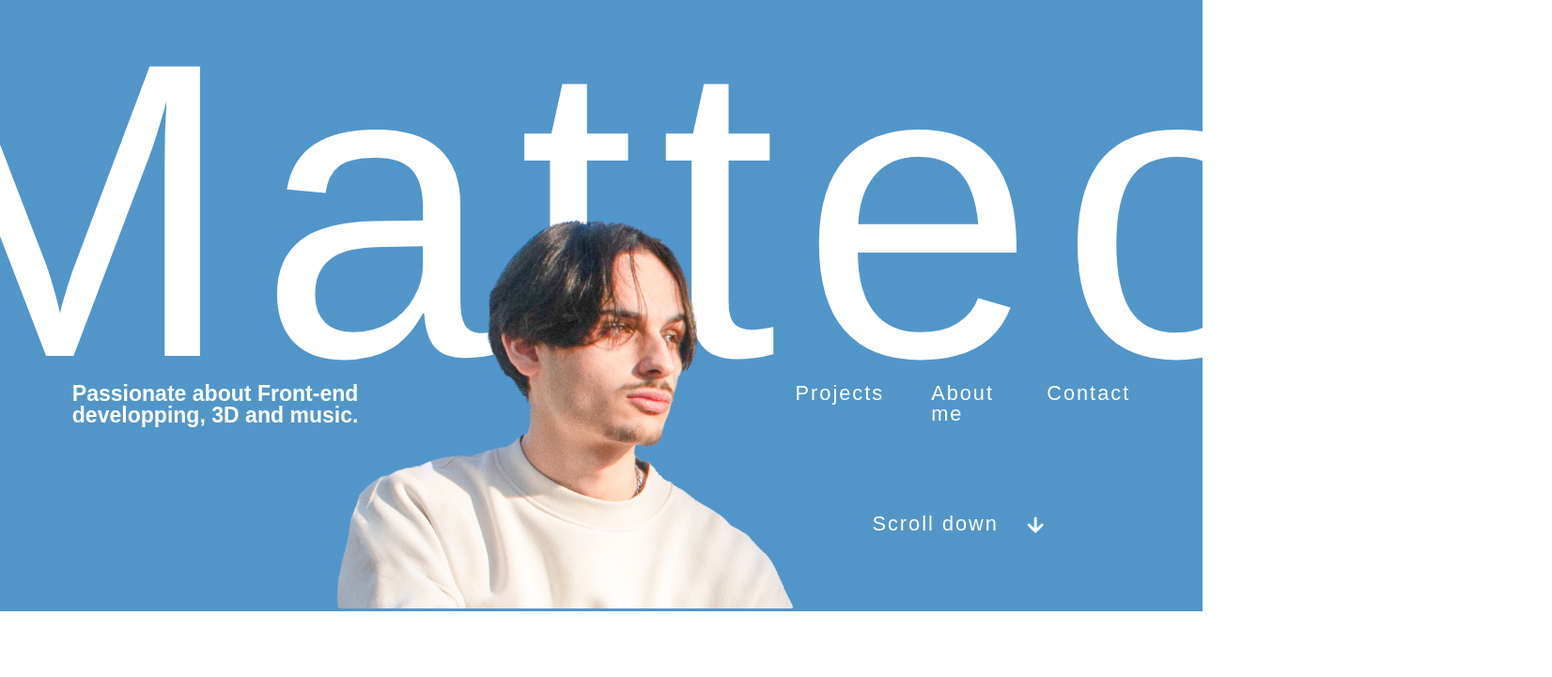
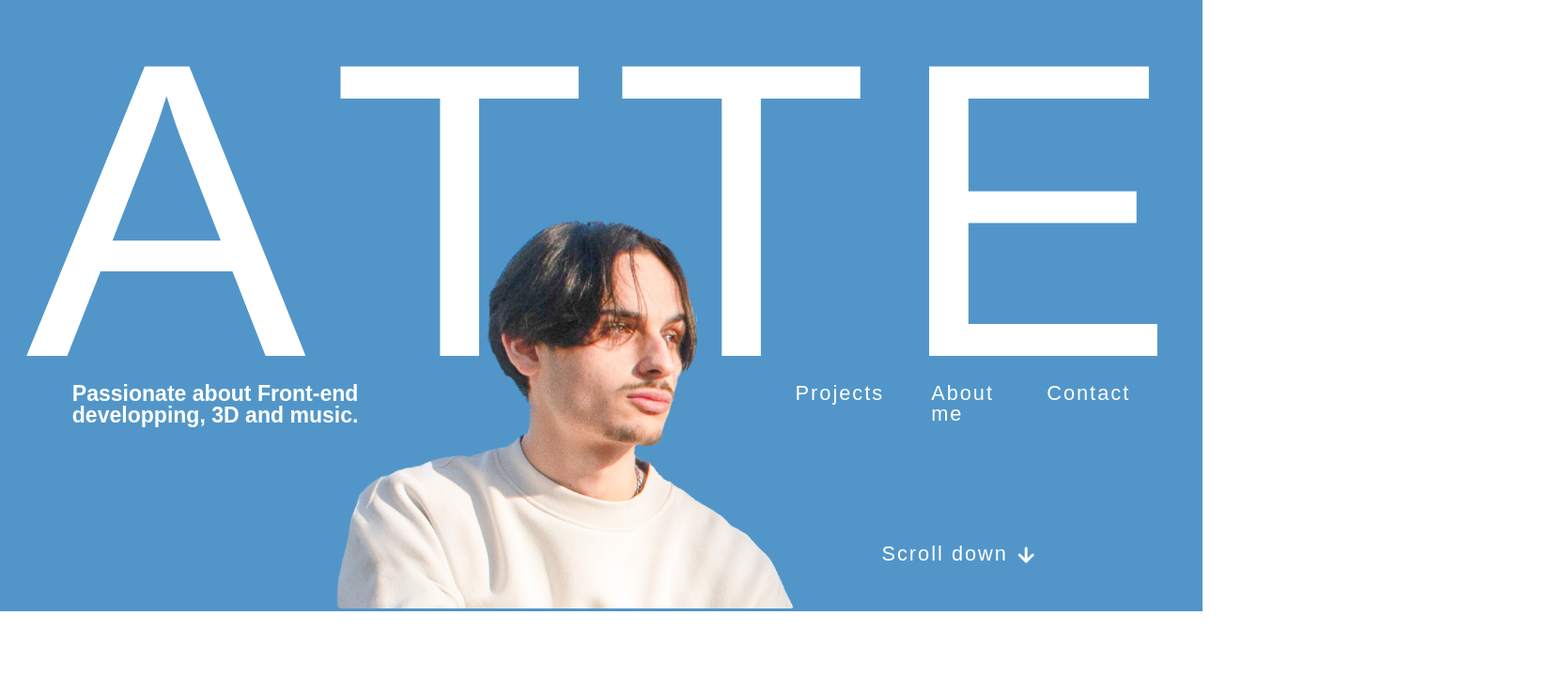
Before and after one commit to Matgiam/MatteoGiambarresi, a React (Vite) app: page / in a window 1280 px wide. Shown: the top 721 px of the page at 94% size, 1652 px wide, since content can reach past the window. Built offline with nearby package versions, Linux system fonts and the light colour scheme.

Commit message:
feature: added basic text animation for the landingscreen

```diff
--- a/package.json
+++ b/package.json
@@ -10,6 +10,7 @@
     "preview": "vite preview"
   },
   "dependencies": {
+    "motion": "^12.23.12",
     "react": "^19.1.1",
     "react-dom": "^19.1.1",
     "react-router": "^7.8.2"
--- a/src/components/ArrowUp.jsx
+++ b/src/components/ArrowUp.jsx
@@ -1,6 +1,10 @@
+
+import { motion } from "motion/react";
 function ArrowUp() {
 	return (
-		<div className="arrowUp">
+		<motion.div initial={{ y: 50, opacity: 0 }}
+								animate={{ y: 0, opacity: 1 }}
+								transition={{ duration: 0.8, ease: [0.16, 1, 0.3, 1], delay: 0.9 }} className="arrowUp">
 			<a href="#home">
 				<svg xmlns="http://www.w3.org/2000/svg" width="3vw" height="3vh" viewBox="0 0 33 30" fill="none">
 					<path
@@ -12,7 +16,7 @@ function ArrowUp() {
 					/>
 				</svg>
 			</a>
-		</div>
+		</motion.div>
 	);
 }
 
--- a/src/components/LandingScreen.jsx
+++ b/src/components/LandingScreen.jsx
@@ -1,38 +1,119 @@
+import { motion } from "motion/react";
+
 function LandingScreen() {
 	return (
 		<div className="wrapper">
 			<header>
 				<div className="name">
-					<h1 id="home">Matteo</h1>
+					<div className="flex">
+						<motion.h1
+							animate={{ y: [-700, 0], opacity: [0, 1], rotate: [-10, 0] }}
+							transition={{ duration: 0.8, ease: [0.16, 1, 0.3, 1] }}
+							id="home"
+						>
+							M
+						</motion.h1>
+
+						<motion.h1
+							animate={{ y: [-800, 0], opacity: [0, 1], rotate: [-10, 0] }}
+							transition={{ duration: 0.8, ease: [0.16, 1, 0.3, 1], delay: 0.1 }}
+							id="home"
+						>
+							A
+						</motion.h1>
+
+						<motion.h1
+							animate={{ y: [-900, 0], opacity: [0, 1], rotate: [-10, 0] }}
+							transition={{ duration: 0.8, ease: [0.16, 1, 0.3, 1], delay: 0.2 }}
+							id="home"
+						>
+							T
+						</motion.h1>
+
+						<motion.h1
+							animate={{ y: [-1000, 0], opacity: [0, 1], rotate: [-10, 0] }}
+							transition={{ duration: 0.8, ease: [0.16, 1, 0.3, 1], delay: 0.3 }}
+							id="home"
+						>
+							T
+						</motion.h1>
+
+						<motion.h1
+							animate={{ y: [-1100, 0], opacity: [0, 1], rotate: [-10, 0] }}
+							transition={{ duration: 0.8, ease: [0.16, 1, 0.3, 1], delay: 0.4 }}
+							id="home"
+						>
+							E
+						</motion.h1>
+
+						<motion.h1
+							animate={{ y: [-1200, 0], opacity: [0, 1], rotate: [-10, 0] }}
+							transition={{ duration: 0.8, ease: [0.16, 1, 0.3, 1], delay: 0.5 }}
+							id="home"
+						>
+							O
+						</motion.h1>
+					</div>
 				</div>
 				<div className="header-text">
-					<h2>
+					<motion.h2
+						initial={{ y: 50, opacity: 0 }}
+						animate={{ y: 0, opacity: 1 }}
+						transition={{ duration: 0.8, ease: [0.16, 1, 0.3, 1], delay: 0.4 }}
+					>
 						Passionate about Front-end <br /> developping, 3D and music.
-					</h2>
+					</motion.h2>
 					<div className="landing_image">
 						<img src="./src/assets/matteo.png" alt="Matteo Giambarresi" />
 					</div>
 					<nav>
 						<ul>
-							<li>
+							<motion.li
+								initial={{ y: 50, opacity: 0 }}
+								animate={{ y: 0, opacity: 1 }}
+								transition={{ duration: 0.8, ease: [0.16, 1, 0.3, 1], delay: 0.6 }}
+							>
 								<h3>
 									<a href="#projects">Projects</a>
 								</h3>
-							</li>
-							<li>
+							</motion.li>
+							<motion.li
+								initial={{ y: 50, opacity: 0 }}
+								animate={{ y: 0, opacity: 1 }}
+								transition={{ duration: 0.8, ease: [0.16, 1, 0.3, 1], delay: 0.7 }}
+							>
 								<h3>
 									<a href="#about">About me</a>
 								</h3>
-							</li>
-							<li>
+							</motion.li>
+							<motion.li
+								initial={{ y: 50, opacity: 0 }}
+								animate={{ y: 0, opacity: 1 }}
+								transition={{ duration: 0.8, ease: [0.16, 1, 0.3, 1], delay: 0.8 }}
+							>
 								<h3>
 									<a href="#contact">Contact</a>
 								</h3>
-							</li>
+							</motion.li>
 						</ul>
 						<div className="scroll_down">
-							<h3>Scroll down</h3>
-							<svg xmlns="http://www.w3.org/2000/svg" width="3vw" height="3vh" viewBox="0 0 33 33" fill="none">
+							<motion.h3
+								initial={{ y: -50, opacity: 0 }}
+								animate={{ y: 0, opacity: 1 }}
+								transition={{ duration: 0.8, ease: [0.16, 1, 0.3, 1], delay: 1 }}
+							>
+								Scroll down
+							</motion.h3>
+							<motion.svg
+								initial={{ y: -50, opacity: 0 }}
+								animate={{ y: 0, opacity: 1 }}
+								transition={{ duration: 0.8, ease: [0.16, 1, 0.3, 1], delay: 1.1 }}
+								xmlns="http://www.w3.org/2000/svg"
+								width="3vw"
+								height="3vh"
+								viewBox="0 0 33 33"
+								fill="none"
+							>
 								<path
 									d="M16.5 6.875V26.125M16.5 26.125L26.125 16.5M16.5 26.125L6.875 16.5"
 									stroke="white"
@@ -40,7 +121,7 @@ function LandingScreen() {
 									strokeLinecap="round"
 									strokeLinejoin="round"
 								/>
-							</svg>
+							</motion.svg>
 						</div>
 					</nav>
 				</div>
--- a/src/routing/App.jsx
+++ b/src/routing/App.jsx
@@ -1,6 +1,7 @@
 import { useState } from "react";
 import Home from "../pages/Home.jsx";
 import Projects from "../components/Projects.jsx";
+import LandingScreen from "../components/LandingScreen";
 import ProjectCard from "../components/ProjectCard.jsx";
 import { Link, Route, Routes, BrowserRouter } from "react-router";
 function App() {
--- a/src/styling/index.css
+++ b/src/styling/index.css
@@ -88,8 +88,8 @@ nav ul {
 .scroll_down {
 	display: flex;
 	justify-content: center;
-	gap: 20px;
-	margin-bottom: 80px;
+	gap: 2vww;
+	margin-bottom: 6vh;
 }
 .flex {
 	display: flex;
```
Also changed, not shown: src/pages/Home.jsx (+12 -0 lines), 1 other file (tests, documents, lock files or other folders).
